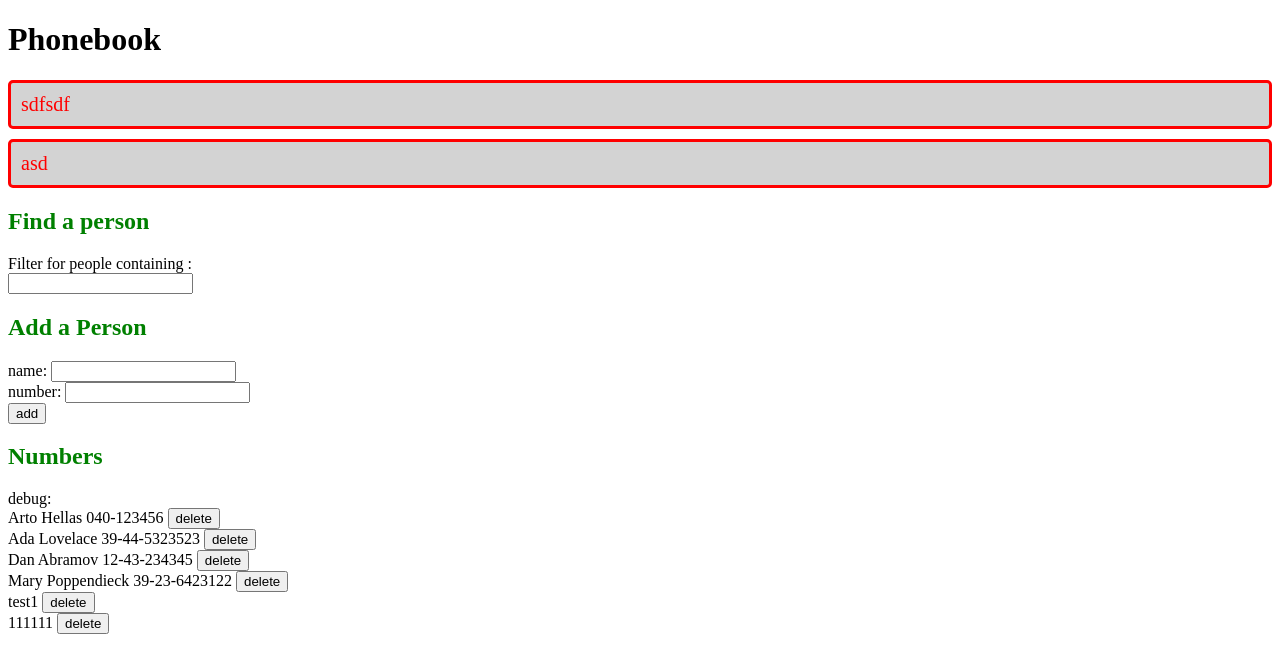
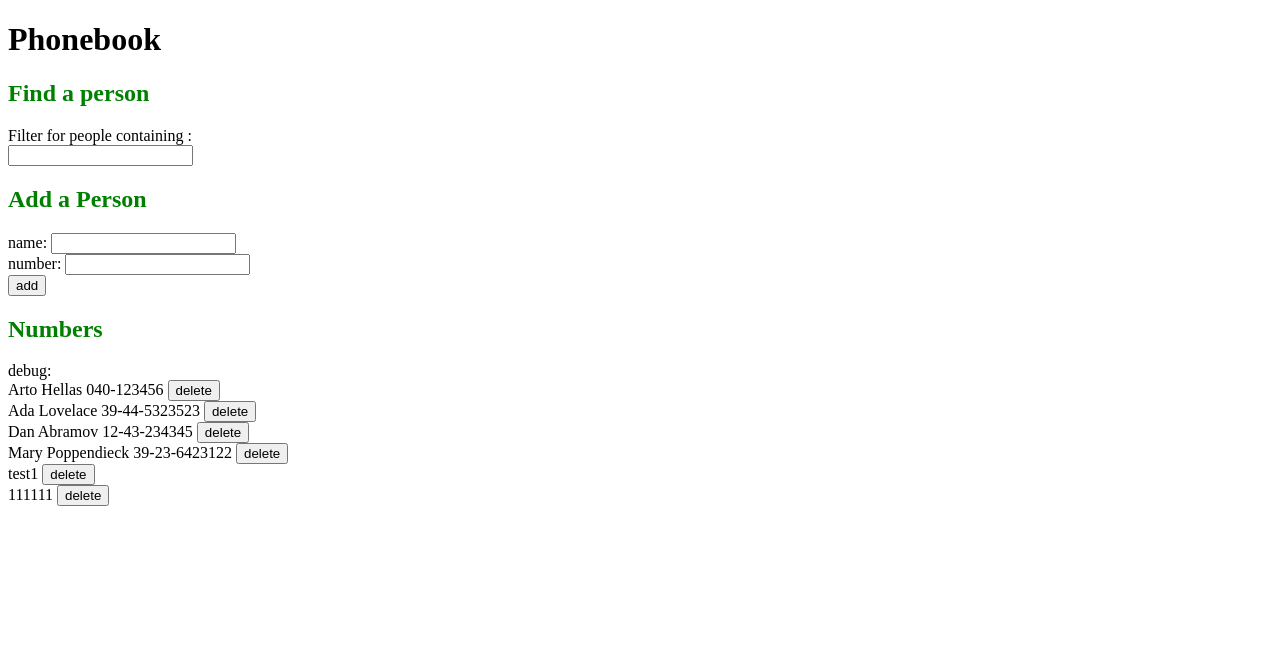
Before and after one commit to jay-nakagawa/FSO-Exercise-Submissions, a React (Create React App) app in the folder Part 2/Exercises/phonebook/: page / in a window 1280 px wide. Shown: the top 672 px of the page. Built offline with nearby package versions, Linux system fonts and the light colour scheme; data requests are answered from the project's data file.

Commit message:
2.20 finished - notification when delete req 404's

```diff
--- a/Part 2/Exercises/phonebook/src/App.js
+++ b/Part 2/Exercises/phonebook/src/App.js
@@ -15,8 +15,8 @@ const App = () => {
   const [newName, setNewName] = useState("");
   const [newNumber, setNewNumber] = useState("");
   const [newFilter, setNewFilter] = useState("");
-  const [successMessage, setSuccessMessage] = useState('sdfsdf')
-  const [errorMessage, setErrorMessage] = useState('asd')
+  const [successMessage, setSuccessMessage] = useState(null)
+  const [errorMessage, setErrorMessage] = useState(null)
 
   //delete
   const removePerson = (id) => {
@@ -32,7 +32,9 @@ const App = () => {
         setPersons(updatedPersons);
       }).catch(error =>{
         setErrorMessage("User has already been deleted")
-        console.log(id)
+        setTimeout(() => {
+         setErrorMessage(null);
+        }, 5000)
       });
     }
 
@@ -117,19 +119,26 @@ const App = () => {
   const Notification = ({ message }) => {
     if (message === null) {
       return null
-    }
-
-    return (
-      <div className='error' >
+    }else if(successMessage){
+      return(
+      <div className='success' >
         {message}
       </div>
+      )
+  }else if(errorMessage){
+    return(
+    <div className='error' >
+    {message}
+  </div>
     )
+  }
+
   }
 
   return (
     <div>
       <h1>Phonebook</h1>
-      <Notification className='success' message={successMessage} />
+      <Notification  message={successMessage} />
       <Notification  message={errorMessage} />
       <Filter newName={newFilter} handleFilterChange={handleFilterChange} />
 
```
